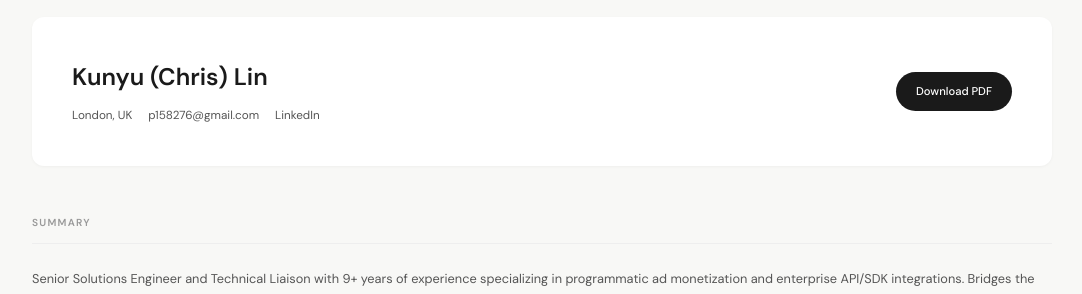
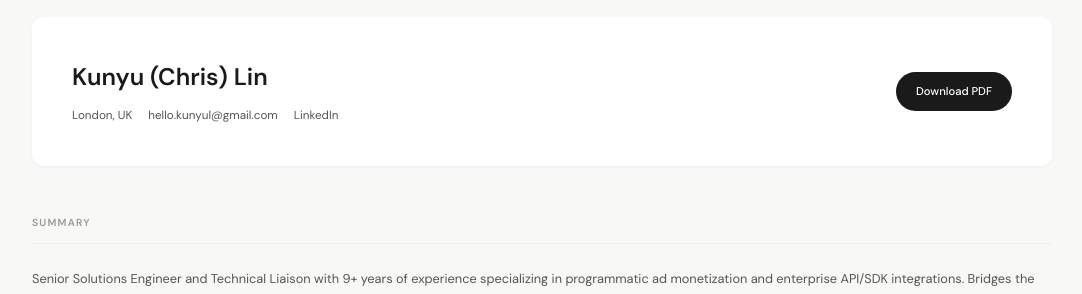
Before and after one commit to p158276/p158276.github.io, a Jekyll site: the page built from about.md, in a window 1280 px wide. Shown: the part 142-436 px from the top of the page, without its empty margins (98-1180 px from the left). Built offline with Jekyll 4.4.1, drawn with Linux system fonts in a browser that asks for light colours.

Commit message:
Update email address to hello.kunyul@gmail.com

```diff
--- a/_config.yml
+++ b/_config.yml
@@ -2,7 +2,7 @@ title: "Kunyu (Chris) Lin"
 description: "Technical Solutions Consultant — Ad Tech, Mobile Engineering, Product Solutions"
 author:
   name: Kunyu (Chris) Lin
-  email: "p158276@gmail.com"
+  email: "hello.kunyul@gmail.com"
 
 # URL settings
 baseurl: ""
--- a/_layouts/default.html
+++ b/_layouts/default.html
@@ -41,7 +41,7 @@
     <div class="wrap">
       <span class="footer-left">&copy; {{ 'now' | date: '%Y' }} Kunyu Lin &middot; London, UK</span>
       <div class="footer-links">
-        <a href="mailto:p158276@gmail.com">Email</a>
+        <a href="mailto:hello.kunyul@gmail.com">Email</a>
         <a href="https://www.linkedin.com/in/kunyu-lin/" target="_blank" rel="noopener">LinkedIn</a>
         <a href="https://github.com/p158276" target="_blank" rel="noopener">GitHub</a>
       </div>
--- a/about.md
+++ b/about.md
@@ -12,7 +12,7 @@ permalink: /about/
     <h1>Kunyu (Chris) Lin</h1>
     <div class="cv-contact-row">
       <span>London, UK</span>
-      <a href="mailto:p158276@gmail.com">p158276@gmail.com</a>
+      <a href="mailto:hello.kunyul@gmail.com">hello.kunyul@gmail.com</a>
       <a href="https://www.linkedin.com/in/kunyu-lin/" target="_blank">LinkedIn</a>
     </div>
   </div>
```
